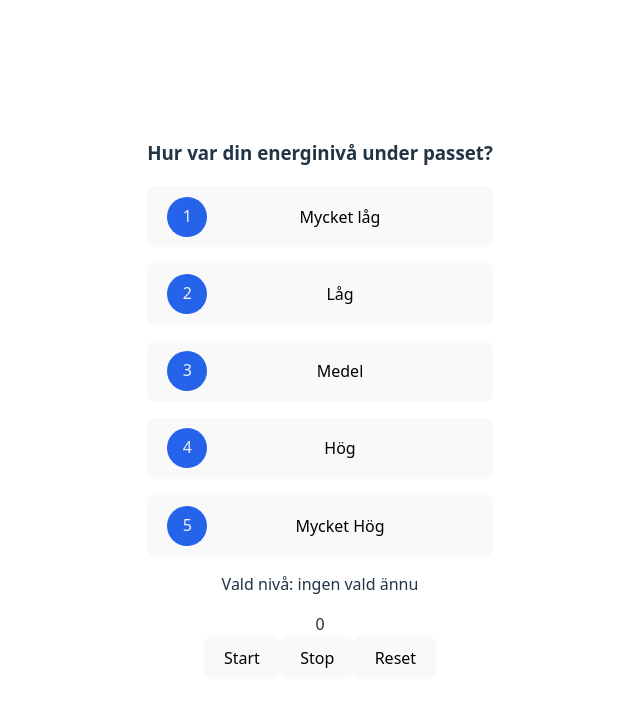
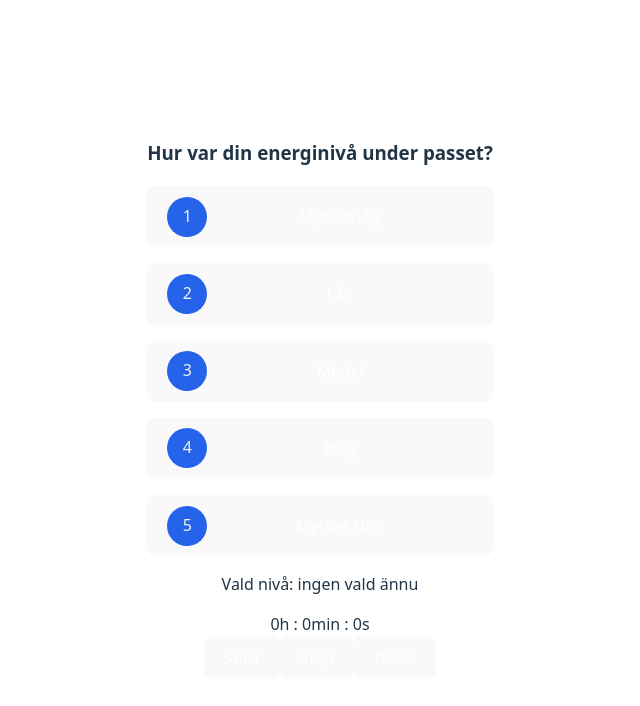
Before and after one commit to vczarnotta/boilerroom-project-3, a React (Vite) app in the folder mitt-react-projekt/: page / in a window 1280 px wide. Shown: the top 706 px of the page, without its empty margins (320-960 px from the left). Built offline with nearby package versions, Linux system fonts and the light colour scheme.

Commit message:
timer works now

```diff
--- a/mitt-react-projekt/src/components/Timer/Timer.css
+++ b/mitt-react-projekt/src/components/Timer/Timer.css
@@ -0,0 +1,3 @@
+button {
+    color: white;
+}
--- a/mitt-react-projekt/src/components/Timer/Timer.jsx
+++ b/mitt-react-projekt/src/components/Timer/Timer.jsx
@@ -1,45 +1,58 @@
 import { useState, useEffect } from "react";
-
+import "./Timer.css"
 
 function Timer() {
-  const [currentTime, setCurrentTime] = useState(0);
-  const [timerToggle, setTimerToggle] = useState(false)
+  const [milliseconds, setMilliseconds] = useState(0);
+  // const [seconds, setSeconds] = useState(0);
+  // const [minutes, setMinutes] = useState(0);
+  // const [hours, setHours] = useState(0)
+  const [timerToggle, setTimerToggle] = useState(false);
 
-  // always run this? and then inside the TimerToggle will decide
-  const runTimer = () => {
-    setCurrentTime(currentTime => currentTime + 1);
-  }
-
-  const startTimer = () => {
-
-  }
-
-  const stopTimer = () => {
-
+  const time = {
+    hours: Math.floor(milliseconds / 3600000),
+    minutes: Math.floor(milliseconds / 60000)%60,
+    seconds: Math.floor(milliseconds / 1000)%60, // 10*10
+    milliseconds: milliseconds
   }
 
   const resetTimer = () => {
+    setTimerToggle(false)
+    setMilliseconds(0)
+  }
 
-  }
+  // TOGGLE TIMER
+  useEffect(() => {
+    console.log("runs")
+
+    if (timerToggle === true) {
+      //every "interval" gets an id when using SetInterval
+      const intervalId = setInterval(() => {
+        setMilliseconds(prev => prev + 100);
+      }, 100) // updating every 1ms made it slow, so 100ms instead
+
+      // removes the previous interval, so only 1 interval runs
+      return () => {
+        console.log("return")
+        clearInterval(intervalId)
+      }
+    }
+
+    console.log("efter if")
+
+  }, [timerToggle])
 
   // insert use effect here for timerToggle
 
   return (
     <>
-      <div className="time-display">{currentTime}</div>
+      <div className="time-display">{`${time.hours}h : ${time.minutes}min : ${time.seconds}s`}</div>
       <div className="buttons">
-        <button onClick={runTimer}>Start</button>
-        <button onClick={stopTimer}>Stop</button>
+        <button onClick={() => setTimerToggle(true)}>Start</button>
+        <button onClick={() => setTimerToggle(false)}>Stop</button>
         <button onClick={resetTimer}>Reset</button>
       </div>
     </>
   )
 }
 
-
-
-
-
-
-
 export default Timer;
```
